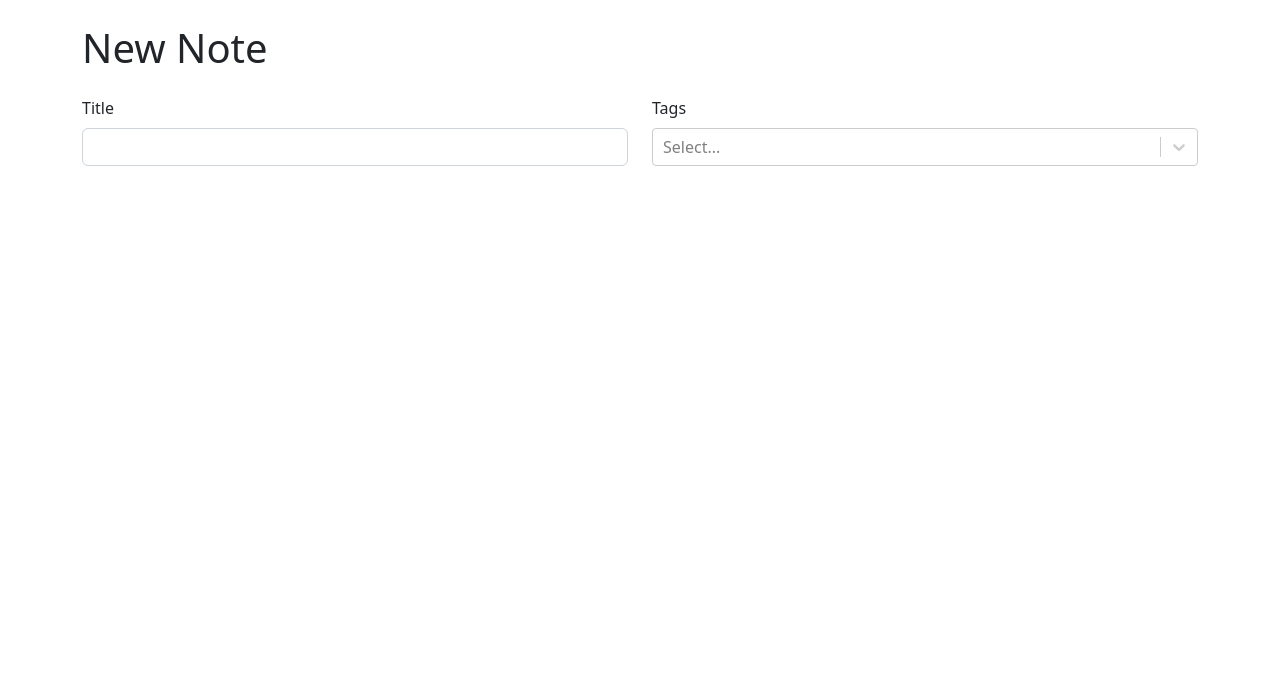
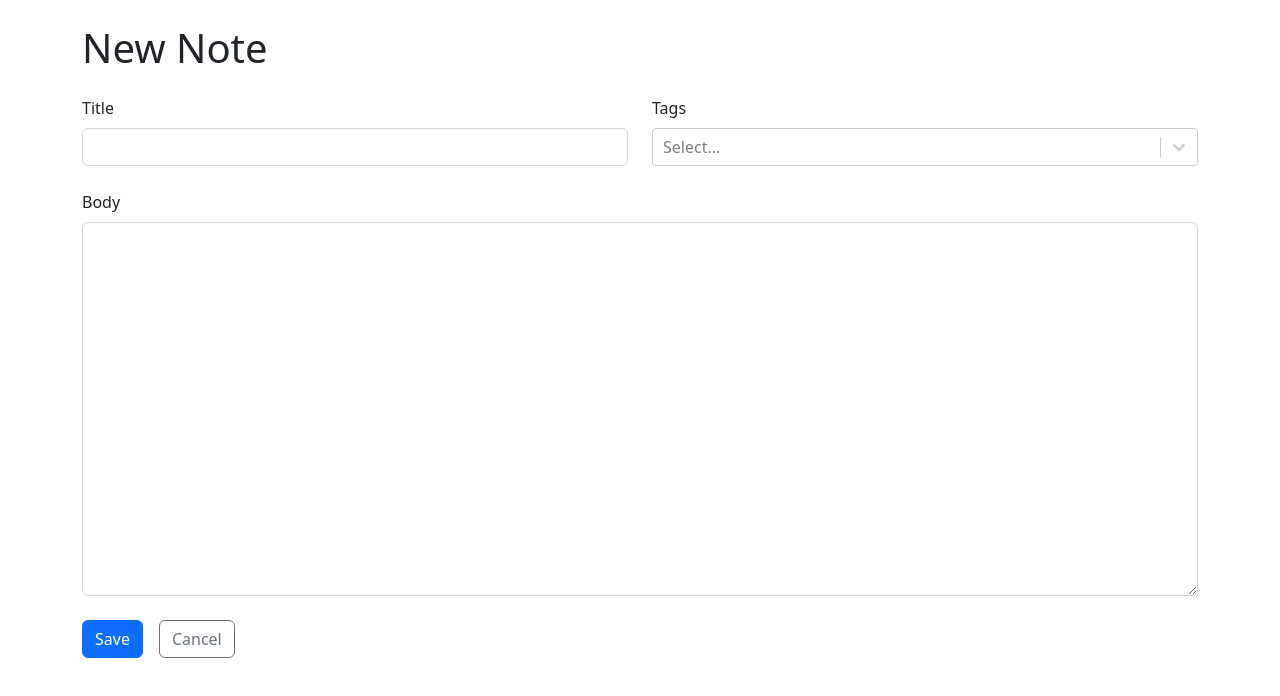
Before and after one commit to mrinalxdev/SturdyBeetleDB, a React (Vite) app: page /new in a window 1280 px wide. Shown: the top 696 px of the page. Built offline with nearby package versions, Linux system fonts and the light colour scheme.

Commit message:
Added Save and Cancel Button

```diff
--- a/src/NoteForm.tsx
+++ b/src/NoteForm.tsx
@@ -1,5 +1,5 @@
 import React from 'react'
-import { Form, Stack, Row, Col } from 'react-bootstrap'
+import { Form, Stack, Row, Col, Button } from 'react-bootstrap'
 import CreatableReactSelect from 'react-select/creatable'
 
 const NoteForm = () => {
@@ -17,10 +17,19 @@ const NoteForm = () => {
                     <Col>
                         <Form.Group controlId = 'title'>
                             <Form.Label>Tags</Form.Label>
-                            <CreatableReactSelect />
+                            <CreatableReactSelect isMulti/>
                         </Form.Group>
                     </Col>
                 </Row>
+                    <Form.Group controlId = 'markdown'>
+                            <Form.Label>Body</Form.Label>
+                            <Form.Control required as="textarea" rows={15}/>
+                    </Form.Group>
+
+                    <Stack direction="horizontal" gap = {3}>
+                        <Button type="submit" varient = "primary">Save</Button>
+                        <Button type="button" variant = "outline-secondary">Cancel</Button>
+                    </Stack>
             </Stack>
         </Form>
 
```
